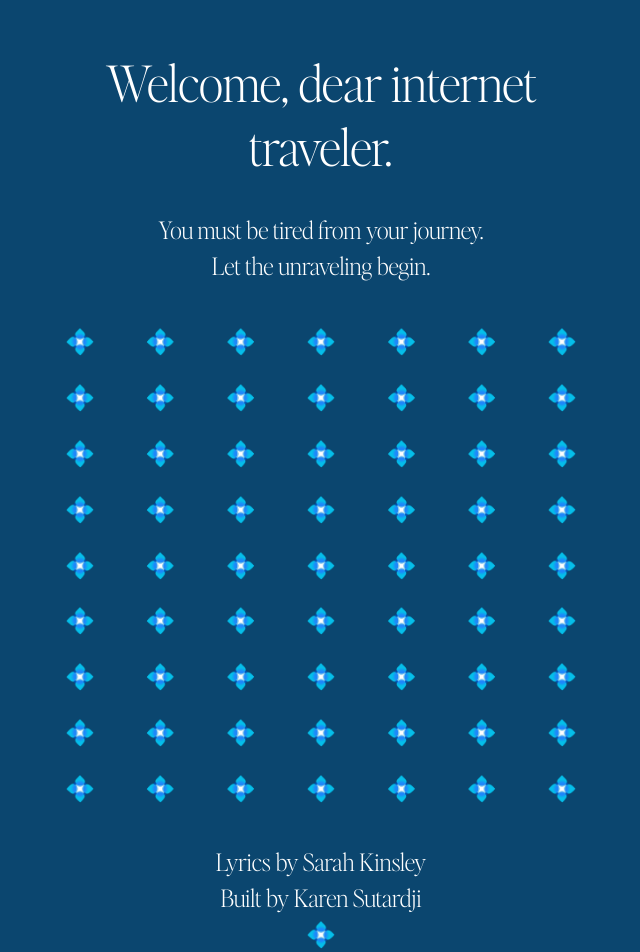
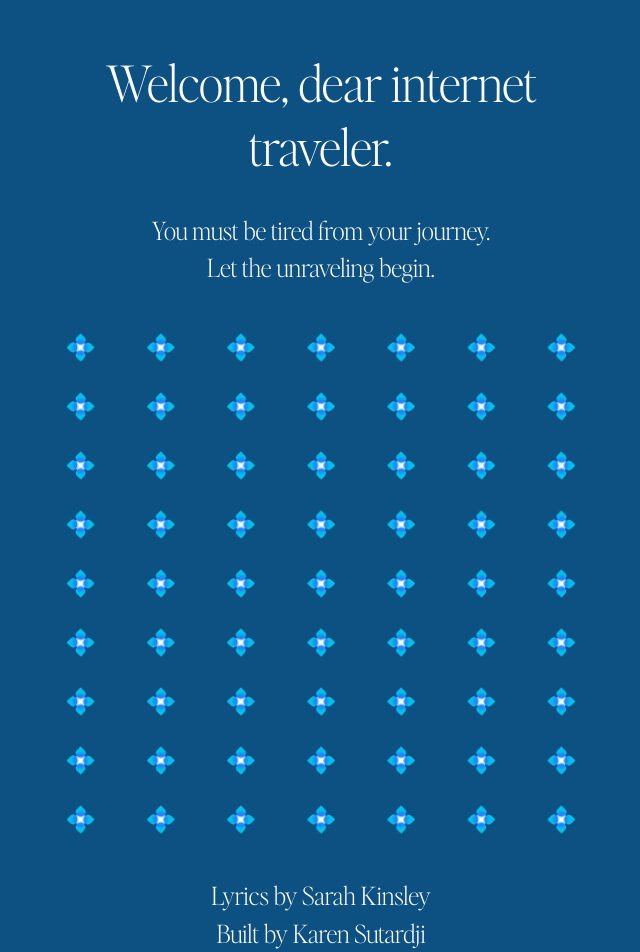
Before and after one commit to sutardjik/ascension, a React (Create React App) app: page /garden in a window 1280 px wide. Shown: the top 952 px of the page, without its empty margins (319-959 px from the left). Built offline with nearby package versions, Linux system fonts and the light colour scheme.

Commit message:
font sizes, bg color

```diff
--- a/src/components/Body.js
+++ b/src/components/Body.js
@@ -70,7 +70,7 @@ function Body(){
           <h2>Am I the &nbsp;<span className="script">dream</span>&nbsp;&nbsp;💠</h2>
           <br />
           <h2>
-            Or is this <br /><span className="emphasize">how it is?</span>&nbsp;&nbsp;<span className="sign"><Link to="/garden">🌸</Link></span>
+            Or is this <br /><span className="emphasize">how it is?</span>&nbsp;&nbsp;<span className="symbol"><Link to="/garden">🌸</Link></span>
           </h2>
           <br />
           <br />
--- a/src/components/BodyGarden.js
+++ b/src/components/BodyGarden.js
@@ -111,7 +111,7 @@ function BodyGarden(){
                 &#x53;&#x75;&#x74;&#x61;&#x72;&#x64;&#x6a;&#x69;</a
               ></span
             ><br />
-            <span className="sign"><Link to="/">💠</Link></span>
+            <span className="symbol"><Link to="/">💠</Link></span>
           </h2>
           <br />
           <br />
--- a/src/components/Symbols.js
+++ b/src/components/Symbols.js
@@ -81,7 +81,7 @@ function Symbols(){
     };
   };
 
-  useEffect(()=>{
+  useEffect(() => {
     const sakura = document.getElementsByClassName('sakura');
     const mirror = document.getElementsByClassName('mirror');
     const windchime = document.getElementsByClassName('windchime');
--- a/src/style.css
+++ b/src/style.css
@@ -29,7 +29,7 @@ body{
 }
 
 :root{
-    --clr-bg: #0B466F;
+    --clr-bg: #0D5182;
     --clr-selection: #C7E5F9;
     --clr-white: #FFFFFF;
     --fw: 100;
@@ -52,13 +52,13 @@ h1{
 h2 {
     font-family: ENL;
     font-weight: var(--fw);
-    font-size: 1em;
+    font-size: 15px;
     line-height: var(--line-height);
     color: var(--clr-bg);
 }
 
 h2:hover{
-    font-size: 2em;
+    font-size: 30px;
     color: var(--clr-white);
     transition: 1.2s;
     cursor: zoom-in;
@@ -67,7 +67,7 @@ h2:hover{
 h3, #desc, #emoji{
     font-family: ENL;
     font-weight: var(--fw);
-    font-size: 1.5em;
+    font-size: 25px;
     color: var(--clr-white);
     line-height: var(--line-height);
 }
@@ -104,7 +104,7 @@ h3 a:hover{
     text-shadow: 0 0 5px var(--clr-bg), 0 0 10px var(--clr-white), 0 0 15px var(--clr-white), 0 0 20px var(--clr-white), 0 0 25px;
 }
 
-.link a, .sign a{
+.link a, .symbol a{
     color: var(--clr-white);
     transition: text-shadow 0.3s ease-in-out;
 }
@@ -114,7 +114,7 @@ h3 a:hover{
     text-shadow: 0 0 5px var(--clr-bg), 0 0 10px var(--clr-white), 0 0 15px var(--clr-white), 0 0 20px var(--clr-white), 0 0 25px;
 }
 
-.sign a:hover{
+.symbol a:hover{
     cursor: pointer;
     text-shadow: 0 0 5px var(--clr-bg), 0 0 10px var(--clr-white), 0 0 15px var(--clr-white), 0 0 20px var(--clr-white), 0 0 25px;
 }
```
